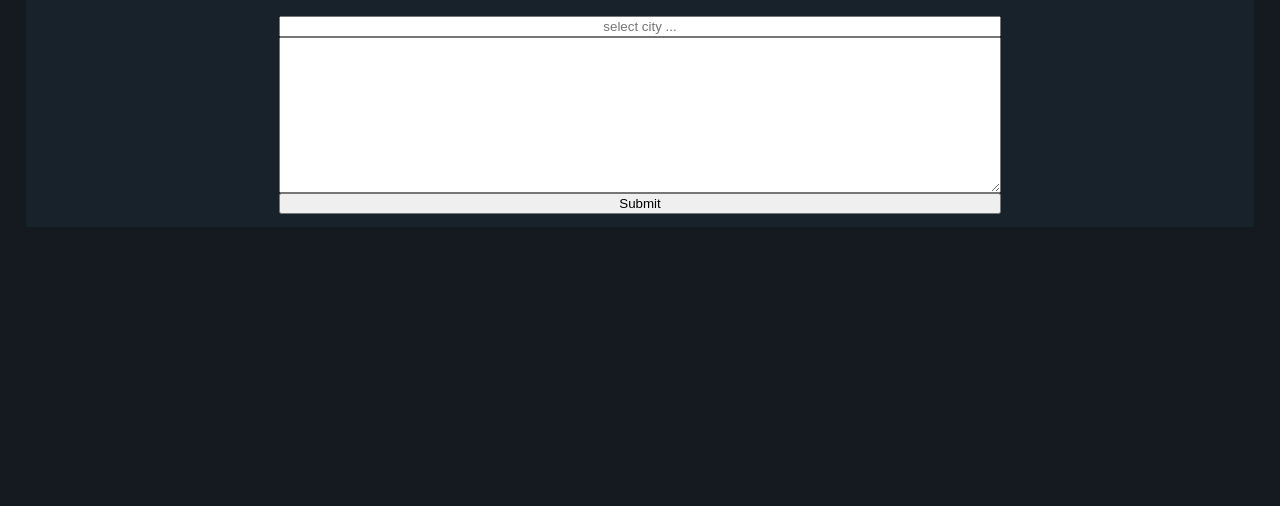
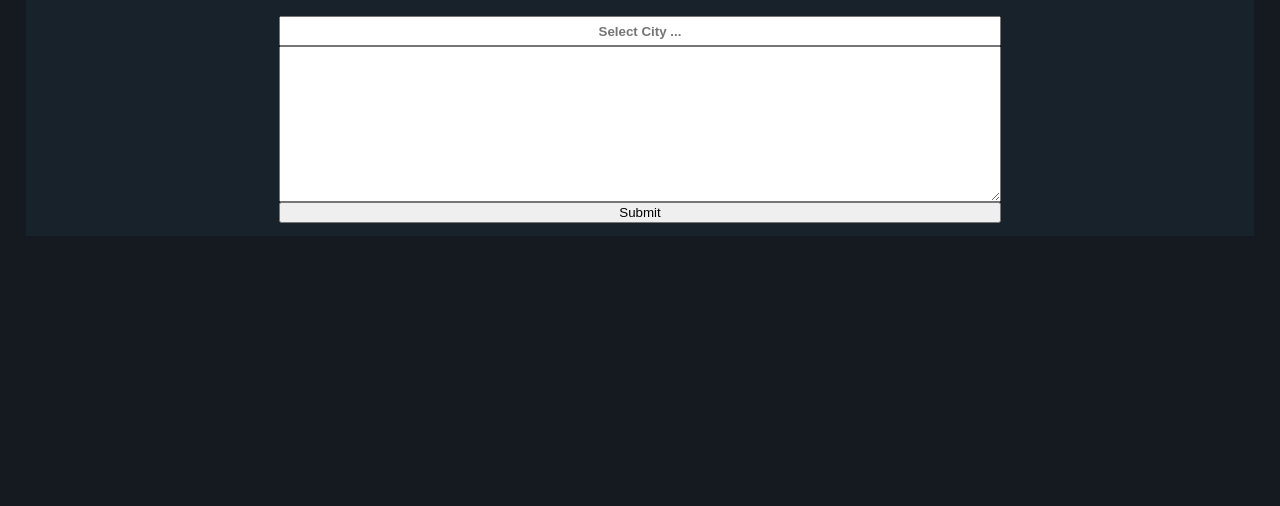
Before and after one commit to lenuza/weather-app, a website: page app/index.html in a window 1280 px wide. Shown: the part 294-800 px from the top of the page. Drawn offline with Linux system fonts and the light colour scheme.

Commit message:
chnaged height and font weight of input field

```diff
--- a/app/style.css
+++ b/app/style.css
@@ -36,6 +36,9 @@ header {
 
 input {
     text-align: center;
+    height: 1.8em;
+    font-weight: bolder;
+    text-transform: capitalize;
 }
 
 .weather-now-heading {
```
